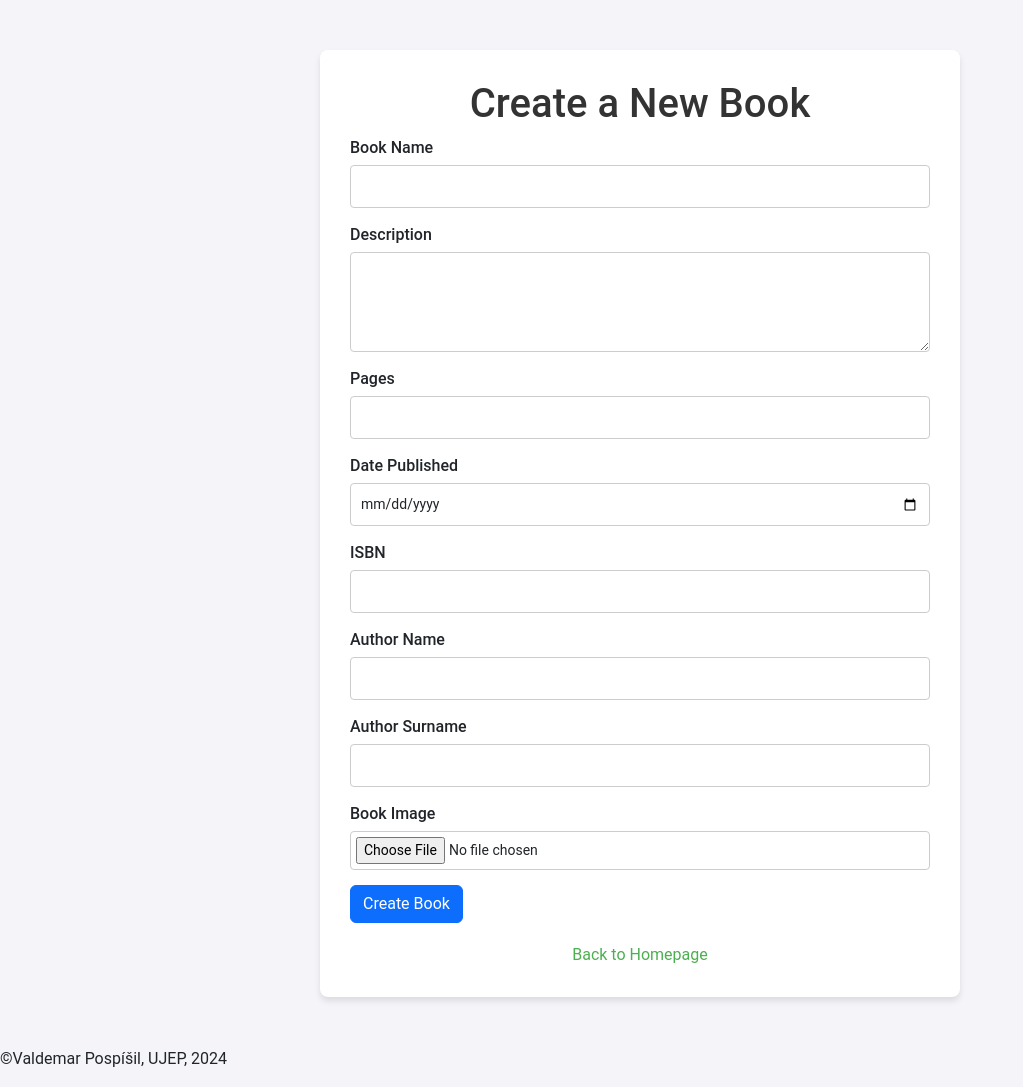
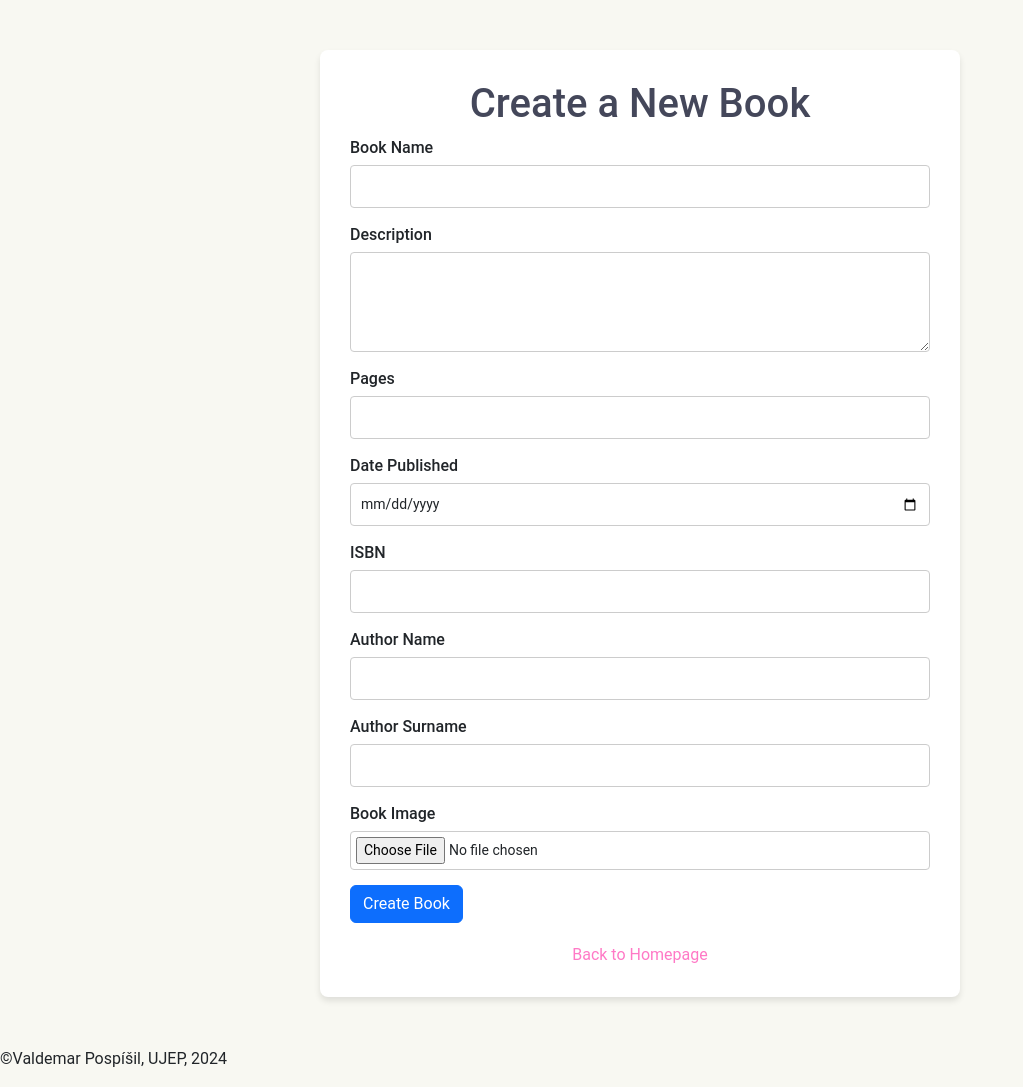
Before and after one commit to ValdemarPospisil/BetterReads, a Flask app: page /create_book in a window 1280 px wide. Shown: the part 74-1161 px from the top of the page, without its empty margins (0-1023 px from the left). Run offline with Flask 3, Linux system fonts and the light colour scheme.

Commit message:
tweaked styles a bit

```diff
--- a/code/static/css/styles.css
+++ b/code/static/css/styles.css
@@ -1,9 +1,25 @@
+:root {
+    --background: #282a36;
+    --current-line: #44475a;
+    --selection: #44475a;
+    --foreground: #f8f8f2;
+    --comment: #6272a4;
+    --cyan: #8be9fd;
+    --green: #50fa7b;
+    --orange: #ffb86c;
+    --pink: #ff79c6;
+    --purple: #bd93f9;
+    --red: #ff5555;
+    --yellow: #f1fa8c;
+}
+
 body {
     font-family: 'Roboto', sans-serif;
-    background-color: #f4f4f9;
+    background-color: var(--foreground);
     margin: 0;
     padding: 0;
 }
+
 
 .container {
     width: 50%;
@@ -16,7 +32,7 @@
 
 h1 {
     text-align: center;
-    color: #333;
+    color: var(--current-line);
 }
 
 .form-group {
@@ -48,7 +64,7 @@
 }
 
 .form-group button {
-    background-color: #4CAF50;
+    background-color: var(--purple);
     color: white;
     border: none;
     padding: 10px 20px;
@@ -59,7 +75,7 @@
 }
 
 .form-group button:hover {
-    background-color: #45a049;
+    background-color: var(--selection);
 }
 
 .back-link {
@@ -69,7 +85,7 @@
 }
 
 .back-link a {
-    color: #4CAF50;
+    color: var(--pink);
     text-decoration: none;
     font-size: 16px;
 }
--- a/code/templates/template.html
+++ b/code/templates/template.html
@@ -15,7 +15,8 @@
         <div class="container-fluid">
             <!-- Logo/Brand Section -->
             <a class="navbar-brand fs-2 fw-bold" href="index">
-                BetterReads
+               <!--BetteЯReads-->
+               BetterReads
             </a>
             <!-- Navigation Links -->
             <button class="navbar-toggler" type="button" data-bs-toggle="collapse" data-bs-target="#navbarNav" aria-controls="navbarNav" aria-expanded="false" aria-label="Toggle navigation">
```
